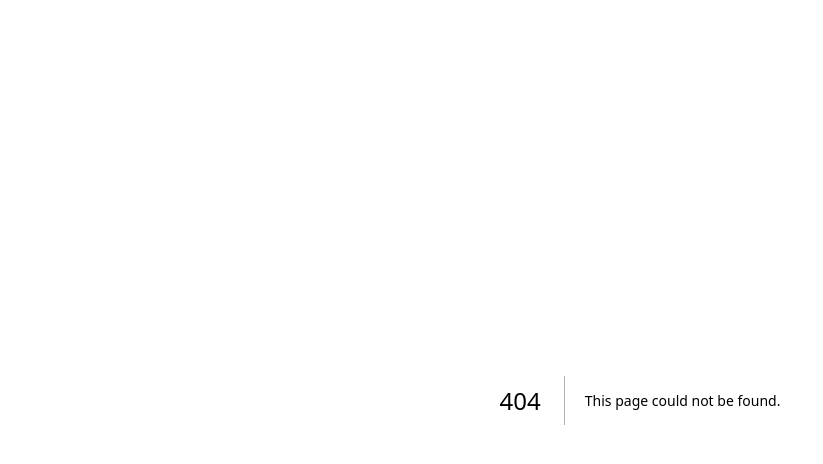
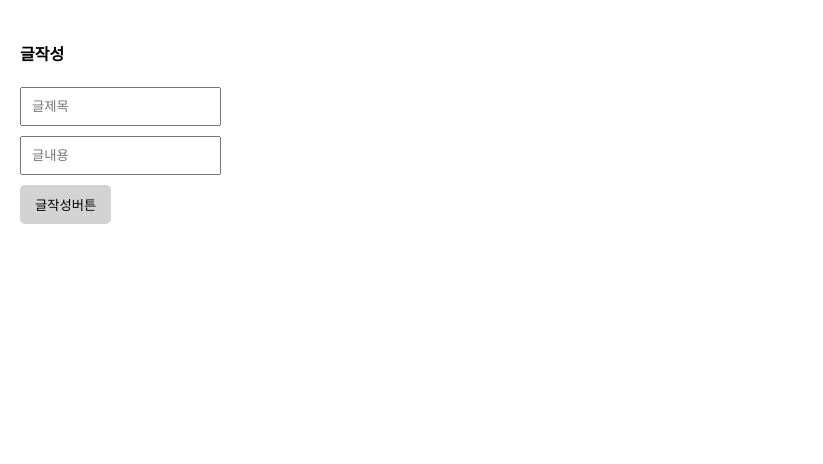
Before and after one commit to omokgosu/Next-board, a Next.js app: page /write in a window 1280 px wide. Before the commit this address had no page. Shown: the top 464 px of the page, without its empty margins (0-823 px from the left). Built offline with nearby package versions, Linux system fonts and the light colour scheme.

Commit message:
덥다더워

```diff
--- /dev/null
+++ b/pages/api/post/new.js
@@ -0,0 +1,17 @@
+import { connectDB } from "../../../src/app/util/database"
+
+export default async function handler(요청, 응답) {
+  if (요청.method == 'POST'){
+    if (요청.body.title == '') {
+      return 응답.status(500).json('제목써라')
+    }
+    try {
+      let db = (await connectDB).db('forum')
+      let result = db.collection('post').insertOne(요청.body)
+      응답.redirect(302, '/list')
+    } catch (error) {
+        console.log(error);
+    }
+
+  }
+}
--- a/src/app/globals.css
+++ b/src/app/globals.css
@@ -26,3 +26,19 @@ body{
 ul, ol{
   list-style: none;
 }
+
+.p-20 {
+  padding: 20px;
+}
+input {
+  box-sizing: border-box;
+  padding: 10px;
+  display: block;
+  margin-bottom: 10px;
+}
+button {
+  padding: 10px 15px;
+  background: lightgray;
+  border: none;
+  border-radius: 5px;
+}
--- /dev/null
+++ b/src/app/write/page.js
@@ -0,0 +1,16 @@
+
+
+export default function Write(){
+
+    return (
+        <div className="p-20">
+            <h4>글작성</h4>
+
+            <form action="/api/post/new" method="POST">
+                <input name="title" type="text" placeholder="글제목" />
+                <input name="content" type="text" placeholder="글내용" />
+                <button type="submit">글작성버튼</button>
+            </form>
+        </div>
+    )
+}
```
Also changed, not shown: src/app/detail/[board]/page.js (+9 -3 lines), src/app/edit/[id]/page.js (added, +29 -0 lines), src/app/list/DetailLink.js (added, +13 -0 lines), src/app/list/page.js (+9 -3 lines).
